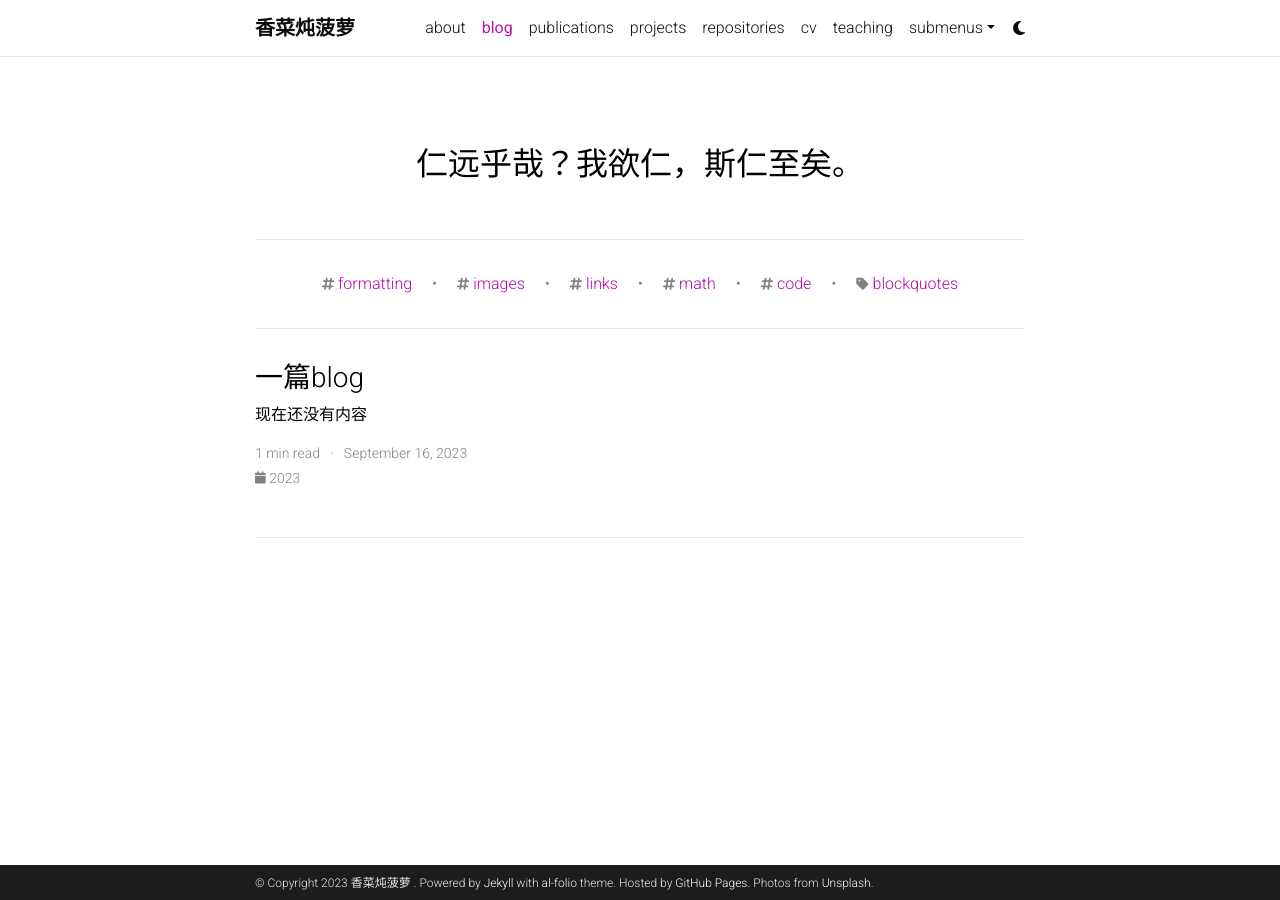
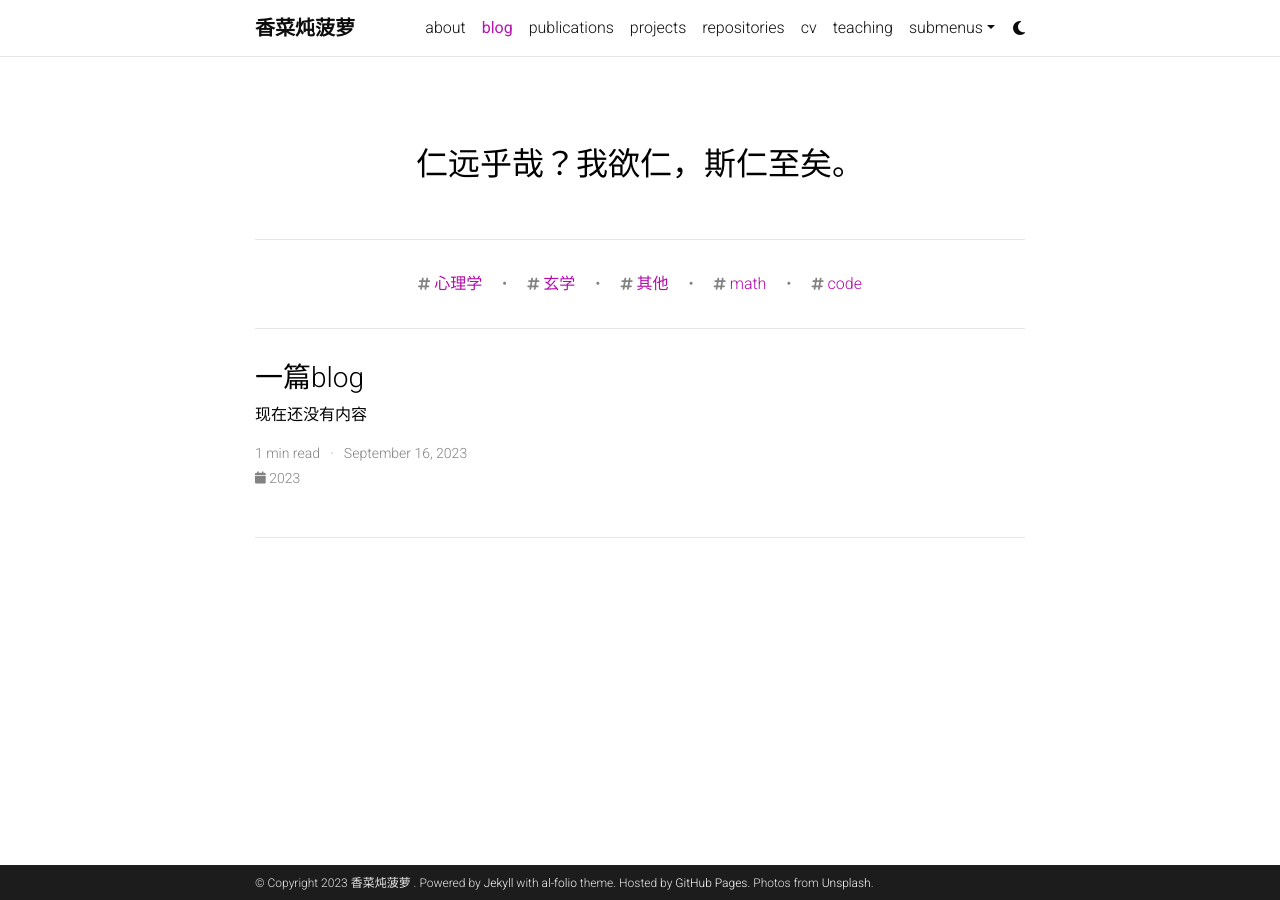
Before and after one commit to pineapple-3456/pineapple-3456.github.io, a Jekyll site: the page built from blog/index.html, in a window 1280 px wide. Built offline with Jekyll 4.4.1, drawn with Linux system fonts in a browser that asks for light colours; the list of posts is cut into pages by our own code; comment, search, counter and statistics services are not loaded; a style sheet for code colours, icons or effects is not loaded.

Commit message:
Update _config.yml

```diff
--- a/_config.yml
+++ b/_config.yml
@@ -265,8 +265,8 @@
     tag: '/blog/tag/:name/'
     category: '/blog/category/:name/'
 
-display_tags: ['formatting', 'images', 'links', 'math', 'code'] # these tags will be displayed on the front page of your blog
-display_categories: ['blockquotes'] # these categories will be displayed on the front page of your blog
+display_tags: ['心理学', '玄学', '其他', 'math', 'code'] # these tags will be displayed on the front page of your blog
+display_categories: [] # these categories will be displayed on the front page of your blog
 
 # -----------------------------------------------------------------------------
 # Jekyll Scholar
```
